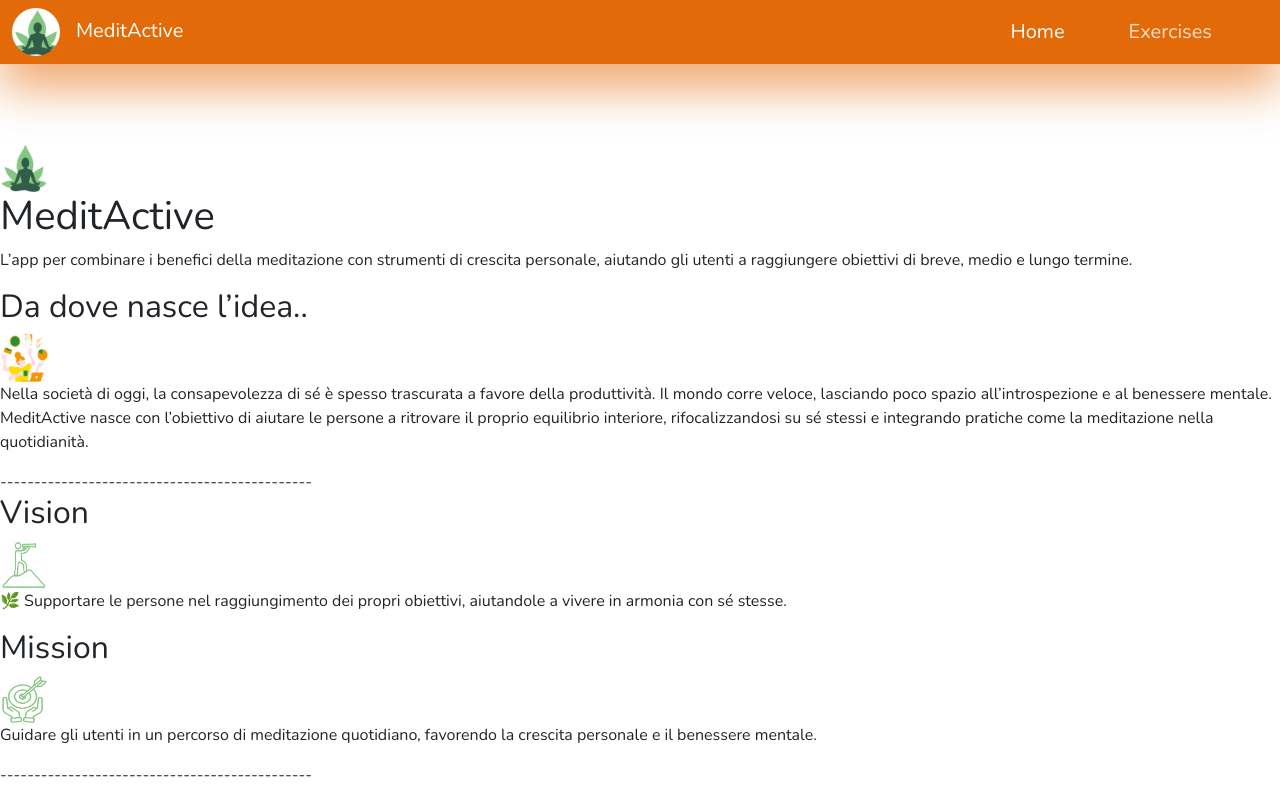
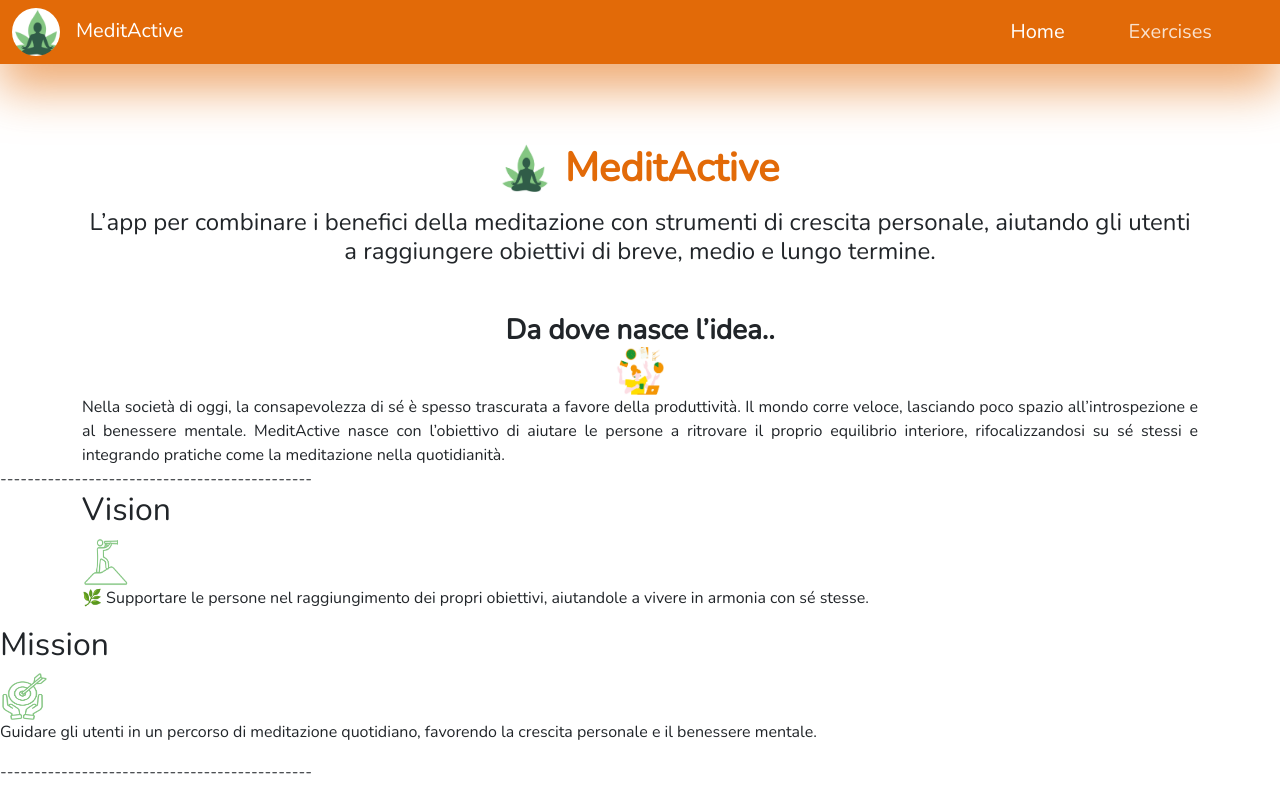
Before and after one commit to FabryPostRock/MeditActiveReact, a React (Vite) app: page / in a window 1280 px wide. Built offline with nearby package versions, Linux system fonts and the light colour scheme.

Commit message:
aligning and centering

```diff
--- a/index.html
+++ b/index.html
@@ -2,9 +2,9 @@
 <html lang="en">
   <head>
     <meta charset="UTF-8" />
-    <link rel="icon" type="image/svg+xml" href="/favicon.svg" />
+    <link rel="icon" type="image/svg+xml" href="./src/assets/img/favicon.ico" />
     <meta name="viewport" content="width=device-width, initial-scale=1.0" />
-    <title>vite-react-template</title>
+    <title>MeditActive</title>
   </head>
   <body>
     <div id="root"></div>
--- a/src/pages/home.tsx
+++ b/src/pages/home.tsx
@@ -6,46 +6,58 @@ import mission from '../assets/img/mission.png';
 export default function Home() {
   return (
     <>
-      <div className="">
+      <section>
+        <div className="container mb-5">
+          <div className="col d-flex justify-content-center mb-3">
             <div className="">
               <img className="" src={logo_936x905} alt="Logo MeditActive" />
             </div>
-        <div className="">
-          <h1 id="title-company-name">MeditActive</h1>
+            <div className="align-content-center">
+              <h1 className="fw-bold secondary-color mb-0 ms-3">MeditActive</h1>
             </div>
           </div>
-      <div className="">
-        <p id="descr-uvp" className="">
-          L’app per combinare i benefici della meditazione con strumenti di crescita personale, aiutando gli utenti a
-          raggiungere obiettivi di breve, medio e lungo termine.
-        </p>
+          <div className="col">
+            <h3 className="fs-4 text-center">
+              L’app per combinare i benefici della meditazione con strumenti di crescita personale, aiutando gli utenti
+              a raggiungere obiettivi di breve, medio e lungo termine.
+            </h3>
           </div>
-
-      <div className="">
-        <div className="">
-          <div className="">
-            <h2 className="">Da dove nasce l’idea..</h2>
         </div>
-          <div className="">
-            <div className="">
-              <img className="" src={problem_productivity} alt="persona sovraccaricata dagli impegni" />
+      </section>
+      <section>
+        <div className="container">
+          <div className="justify-content-center">
+            <div className="align-content-center">
+              <h2 className="text-center fw-bold fs-3 mb-0">Da dove nasce l’idea..</h2>
             </div>
-            <div className="">
-              <p className="">
-                Nella società di oggi, la consapevolezza di sé è spesso trascurata a favore della produttività. Il mondo
-                corre veloce, lasciando poco spazio all’introspezione e al benessere mentale. MeditActive nasce con
-                l’obiettivo di aiutare le persone a ritrovare il proprio equilibrio interiore, rifocalizzandosi su sé
-                stessi e integrando pratiche come la meditazione nella quotidianità.
+            <div className="justify-content-center">
+              <div className="align-content-center">
+                <img
+                  className="img-fluid mx-auto d-block"
+                  src={problem_productivity}
+                  alt="persona sovraccaricata dagli impegni"
+                />
+              </div>
+              <div className="justify-content-center">
+                <p className="text-justify mb-0">
+                  Nella società di oggi, la consapevolezza di sé è spesso trascurata a favore della produttività. Il
+                  mondo corre veloce, lasciando poco spazio all’introspezione e al benessere mentale. MeditActive nasce
+                  con l’obiettivo di aiutare le persone a ritrovare il proprio equilibrio interiore, rifocalizzandosi su
+                  sé stessi e integrando pratiche come la meditazione nella quotidianità.
                 </p>
               </div>
             </div>
           </div>
         </div>
+      </section>
+      <section>
         <div className="">
           <div>----------------------------------------------</div>
         </div>
-      <div className="">
-        <div className="">
+      </section>
+
+      <section>
+        <div className="container">
           <div className="">
             <h2 className="">Vision</h2>
           </div>
@@ -61,7 +73,8 @@ export default function Home() {
             </div>
           </div>
         </div>
-
+      </section>
+      <section>
         <div className="">
           <div className="">
             <h2 className="">Mission</h2>
@@ -78,7 +91,8 @@ export default function Home() {
             </div>
           </div>
         </div>
-      </div>
+      </section>
+
       <div className="">
         <div>----------------------------------------------</div>
       </div>
```
Lines whose indentation alone changed are shown as unchanged.
